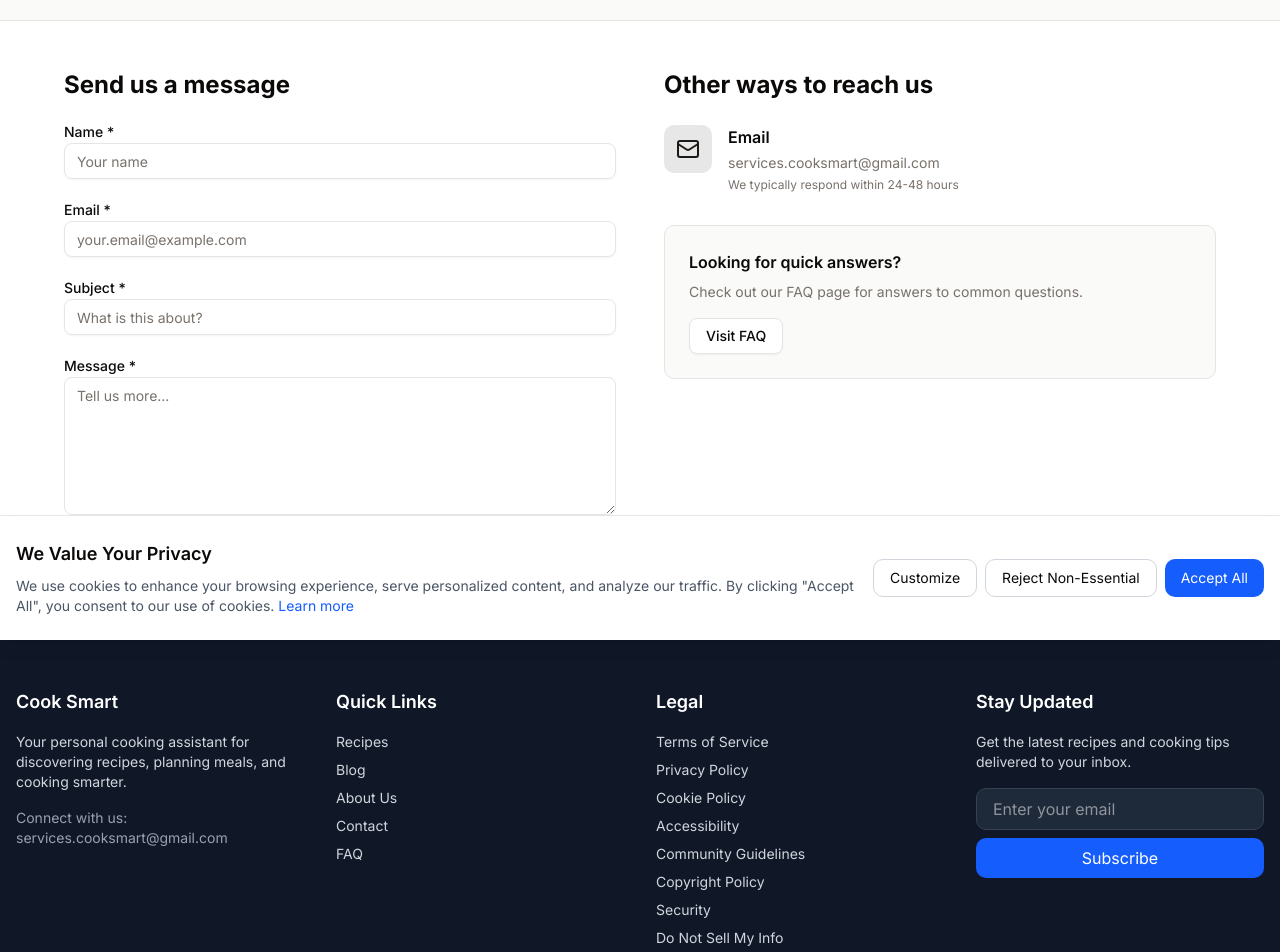
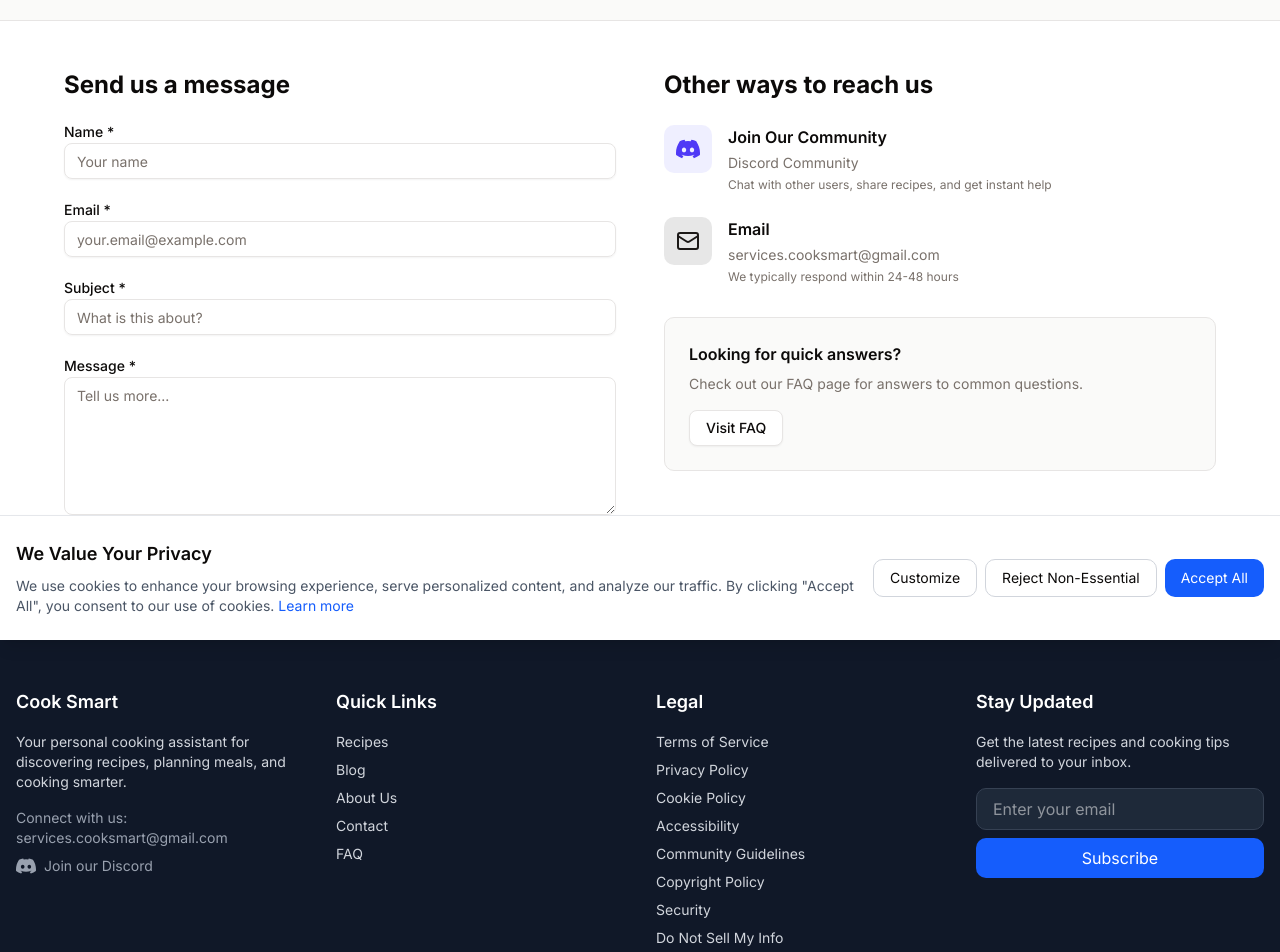
Before and after one commit to mikeartee/cook-smart, a Next.js app in the folder website/: page /contact in a window 1280 px wide. Shown: the part 160-1112 px from the top of the page. Built offline with nearby package versions, Linux system fonts and the light colour scheme; no server answers.

Commit message:
Add Discord community links to website footer and contact page

```diff
--- a/website/app/contact/page.tsx
+++ b/website/app/contact/page.tsx
@@ -198,6 +198,31 @@
           <div>
             <h2 className="mb-6 text-2xl font-bold">Other ways to reach us</h2>
             <div className="space-y-6">
+              {/* Discord Community */}
+              <div className="flex gap-4">
+                <div className="flex h-12 w-12 shrink-0 items-center justify-center rounded-lg bg-indigo-500/10">
+                  <svg className="h-6 w-6 text-indigo-600" fill="currentColor" viewBox="0 0 24 24">
+                    <path d="M20.317 4.37a19.791 19.791 0 0 0-4.885-1.515a.074.074 0 0 0-.079.037c-.21.375-.444.864-.608 1.25a18.27 18.27 0 0 0-5.487 0a12.64 12.64 0 0 0-.617-1.25a.077.077 0 0 0-.079-.037A19.736 19.736 0 0 0 3.677 4.37a.07.07 0 0 0-.032.027C.533 9.046-.32 13.58.099 18.057a.082.082 0 0 0 .031.057a19.9 19.9 0 0 0 5.993 3.03a.078.078 0 0 0 .084-.028a14.09 14.09 0 0 0 1.226-1.994a.076.076 0 0 0-.041-.106a13.107 13.107 0 0 1-1.872-.892a.077.077 0 0 1-.008-.128a10.2 10.2 0 0 0 .372-.292a.074.074 0 0 1 .077-.01c3.928 1.793 8.18 1.793 12.062 0a.074.074 0 0 1 .078.01c.12.098.246.198.373.292a.077.077 0 0 1-.006.127a12.299 12.299 0 0 1-1.873.892a.077.077 0 0 0-.041.107c.36.698.772 1.362 1.225 1.993a.076.076 0 0 0 .084.028a19.839 19.839 0 0 0 6.002-3.03a.077.077 0 0 0 .032-.054c.5-5.177-.838-9.674-3.549-13.66a.061.061 0 0 0-.031-.03zM8.02 15.33c-1.183 0-2.157-1.085-2.157-2.419c0-1.333.956-2.419 2.157-2.419c1.21 0 2.176 1.096 2.157 2.42c0 1.333-.956 2.418-2.157 2.418zm7.975 0c-1.183 0-2.157-1.085-2.157-2.419c0-1.333.955-2.419 2.157-2.419c1.21 0 2.176 1.096 2.157 2.42c0 1.333-.946 2.418-2.157 2.418z" />
+                  </svg>
+                </div>
+                <div>
+                  <h3 className="mb-1 font-semibold">Join Our Community</h3>
+                  <p className="text-sm text-muted-foreground">
+                    <a
+                      href="https://discord.gg/7mAeMvjGVH"
+                      target="_blank"
+                      rel="noopener noreferrer"
+                      className="hover:text-primary hover:underline"
+                    >
+                      Discord Community
+                    </a>
+                  </p>
+                  <p className="mt-1 text-xs text-muted-foreground">
+                    Chat with other users, share recipes, and get instant help
+                  </p>
+                </div>
+              </div>
+
               {/* Email */}
               <div className="flex gap-4">
                 <div className="flex h-12 w-12 shrink-0 items-center justify-center rounded-lg bg-primary/10">
--- a/website/components/footer.tsx
+++ b/website/components/footer.tsx
@@ -14,11 +14,39 @@
           <div>
             <h2 className="text-white text-lg font-semibold mb-4">Cook Smart</h2>
             <p className="text-sm mb-4">
-              Your personal cooking assistant for discovering recipes, planning meals, and cooking smarter.
+              Your personal cooking assistant for discovering recipes, planning meals, and cooking
+              smarter.
             </p>
-            <p className="text-sm text-gray-400">
-              Connect with us: <a href="mailto:services.cooksmart@gmail.com" className="hover:text-white transition-colors">services.cooksmart@gmail.com</a>
-            </p>
+            <div className="space-y-2">
+              <p className="text-sm text-gray-400">
+                Connect with us:{' '}
+                <a
+                  href="mailto:services.cooksmart@gmail.com"
+                  className="hover:text-white transition-colors"
+                >
+                  services.cooksmart@gmail.com
+                </a>
+              </p>
+              <div className="flex items-center gap-2">
+                <a
+                  href="https://discord.gg/7mAeMvjGVH"
+                  target="_blank"
+                  rel="noopener noreferrer"
+                  className="inline-flex items-center gap-2 text-sm text-gray-400 hover:text-white transition-colors"
+                  aria-label="Join our Discord community"
+                >
+                  <svg
+                    className="w-5 h-5"
+                    fill="currentColor"
+                    viewBox="0 0 24 24"
+                    aria-hidden="true"
+                  >
+                    <path d="M20.317 4.37a19.791 19.791 0 0 0-4.885-1.515a.074.074 0 0 0-.079.037c-.21.375-.444.864-.608 1.25a18.27 18.27 0 0 0-5.487 0a12.64 12.64 0 0 0-.617-1.25a.077.077 0 0 0-.079-.037A19.736 19.736 0 0 0 3.677 4.37a.07.07 0 0 0-.032.027C.533 9.046-.32 13.58.099 18.057a.082.082 0 0 0 .031.057a19.9 19.9 0 0 0 5.993 3.03a.078.078 0 0 0 .084-.028a14.09 14.09 0 0 0 1.226-1.994a.076.076 0 0 0-.041-.106a13.107 13.107 0 0 1-1.872-.892a.077.077 0 0 1-.008-.128a10.2 10.2 0 0 0 .372-.292a.074.074 0 0 1 .077-.01c3.928 1.793 8.18 1.793 12.062 0a.074.074 0 0 1 .078.01c.12.098.246.198.373.292a.077.077 0 0 1-.006.127a12.299 12.299 0 0 1-1.873.892a.077.077 0 0 0-.041.107c.36.698.772 1.362 1.225 1.993a.076.076 0 0 0 .084.028a19.839 19.839 0 0 0 6.002-3.03a.077.077 0 0 0 .032-.054c.5-5.177-.838-9.674-3.549-13.66a.061.061 0 0 0-.031-.03zM8.02 15.33c-1.183 0-2.157-1.085-2.157-2.419c0-1.333.956-2.419 2.157-2.419c1.21 0 2.176 1.096 2.157 2.42c0 1.333-.956 2.418-2.157 2.418zm7.975 0c-1.183 0-2.157-1.085-2.157-2.419c0-1.333.955-2.419 2.157-2.419c1.21 0 2.176 1.096 2.157 2.42c0 1.333-.946 2.418-2.157 2.418z" />
+                  </svg>
+                  Join our Discord
+                </a>
+              </div>
+            </div>
           </div>
 
           {/* Quick Links */}
@@ -78,7 +106,10 @@
                 </Link>
               </li>
               <li>
-                <Link href="/legal/community-guidelines" className="hover:text-white transition-colors">
+                <Link
+                  href="/legal/community-guidelines"
+                  className="hover:text-white transition-colors"
+                >
                   Community Guidelines
                 </Link>
               </li>
@@ -88,7 +119,10 @@
                 </Link>
               </li>
               <li>
-                <Link href="/legal/security-disclosure" className="hover:text-white transition-colors">
+                <Link
+                  href="/legal/security-disclosure"
+                  className="hover:text-white transition-colors"
+                >
                   Security
                 </Link>
               </li>
@@ -132,9 +166,7 @@
         {/* Bottom Bar */}
         <div className="mt-12 pt-8 border-t border-gray-800">
           <div className="flex flex-col md:flex-row justify-between items-center space-y-4 md:space-y-0">
-            <p className="text-sm">
-              &copy; {currentYear} Cook Smart. All rights reserved.
-            </p>
+            <p className="text-sm">&copy; {currentYear} Cook Smart. All rights reserved.</p>
             <div className="flex flex-wrap justify-center gap-4 text-sm">
               <Link href="/legal/terms" className="hover:text-white transition-colors">
                 Terms
@@ -173,8 +205,8 @@
                 rel="noopener noreferrer"
               >
                 TheMealDB
-              </a>
-              {' '}and internal sources.
+              </a>{' '}
+              and internal sources.
             </p>
           </div>
         </div>
```
